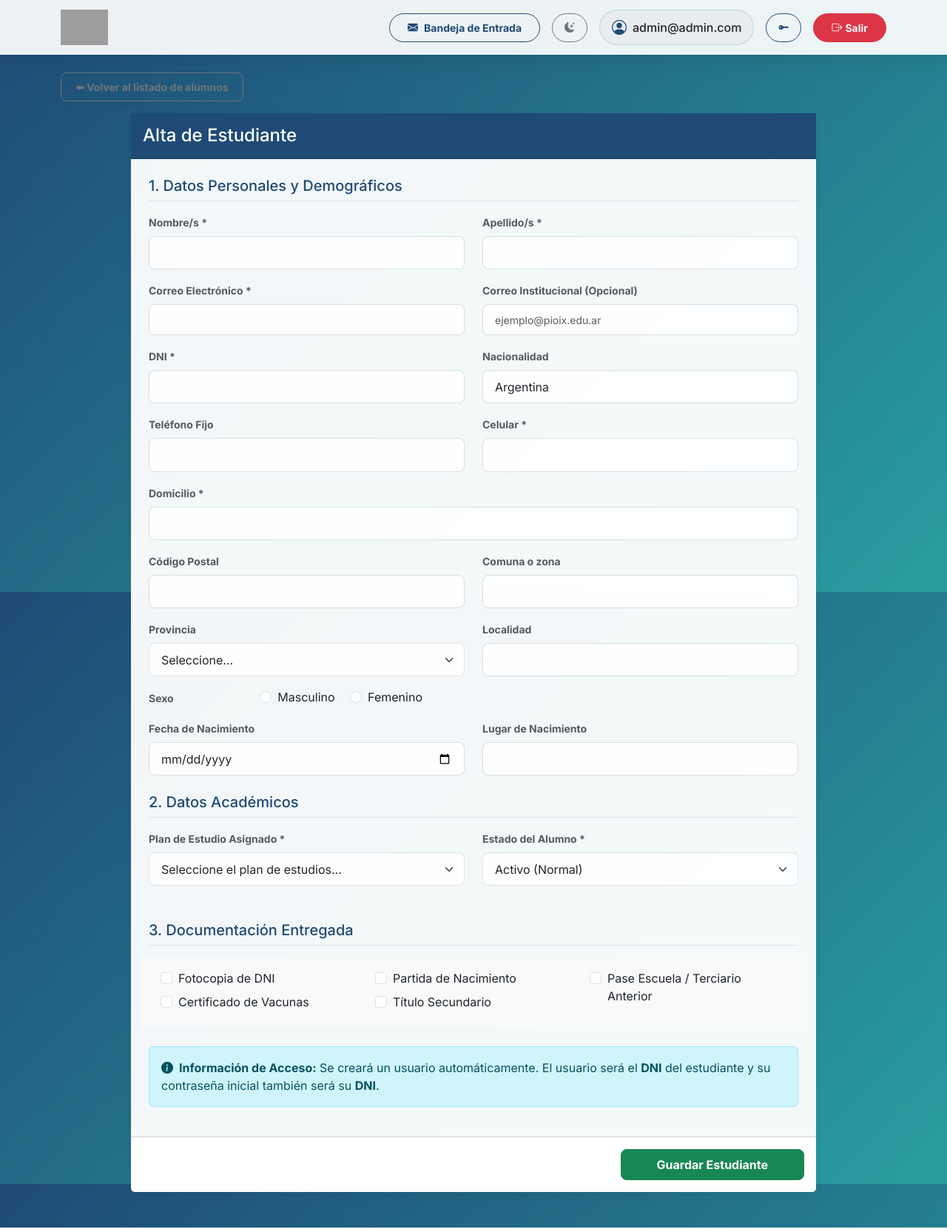
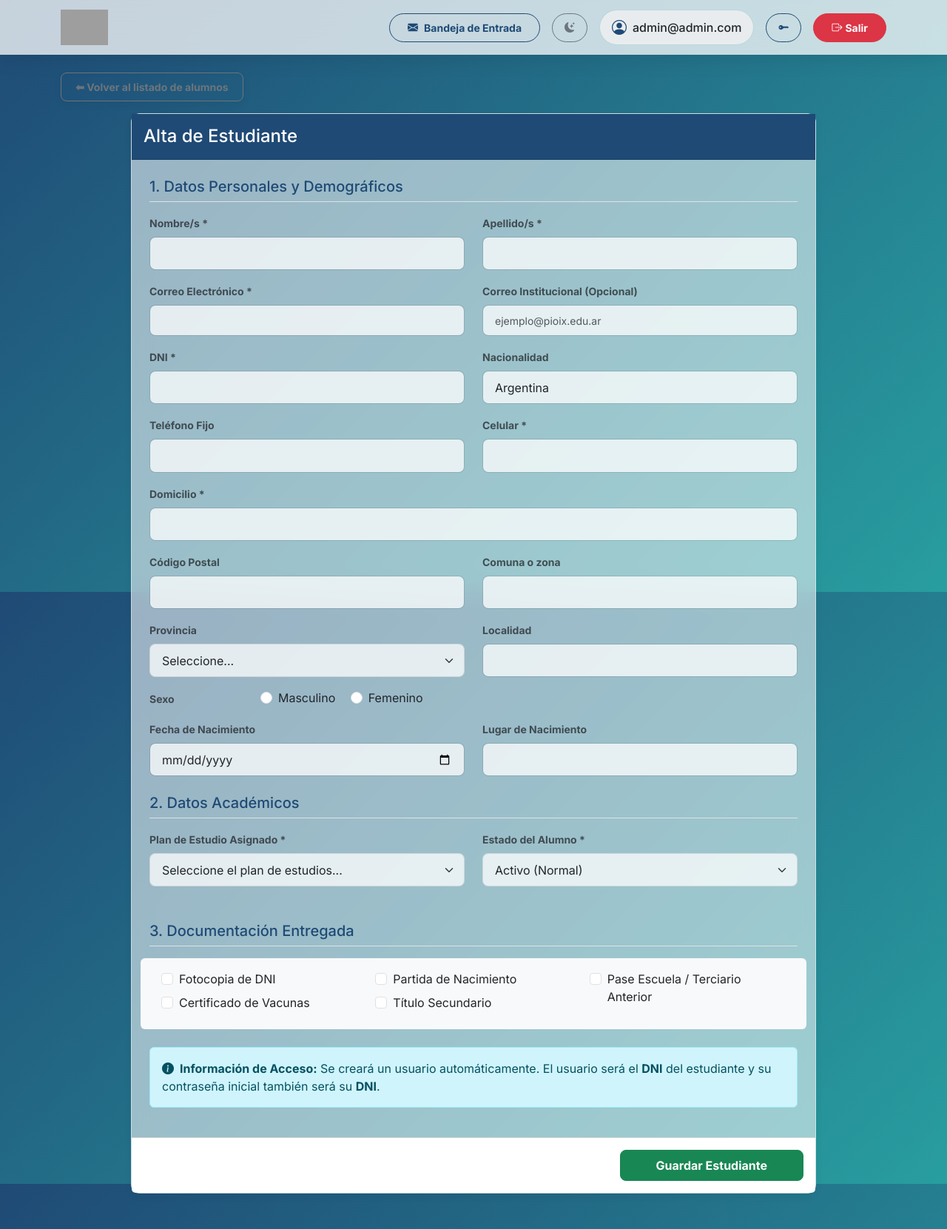
Before and after one commit to lucianonahuelrusso1991/SIGEET, a Django app: page /alumnos/nuevo/ in a window 1280 px wide. Shown: the whole page at 74% size. Run offline with Django 5.2, Linux system fonts and the light colour scheme; a user stored in the database is signed in; data comes from the database, SQL or seed files in the repository; data that the repository does not hold is empty; some libraries are stand-ins or nearby versions; grey boxes are pictures that could not be loaded.

Commit message:
UI: Bajar la opacidad de las tarjetas para maximizar el efecto cristal (Glassmorphism)

```diff
--- a/gestion/templates/base.html
+++ b/gestion/templates/base.html
@@ -115,17 +115,17 @@
 
         .card {
             border-radius: 12px;
-            background: rgba(255, 255, 255, 0.95);
-            border: 1px solid rgba(255, 255, 255, 0.3);
-            backdrop-filter: blur(12px);
-            -webkit-backdrop-filter: blur(12px);
+            background: rgba(255, 255, 255, 0.55) !important;
+            border: 1px solid rgba(255, 255, 255, 0.5) !important;
+            backdrop-filter: blur(16px);
+            -webkit-backdrop-filter: blur(16px);
             box-shadow: 0 8px 32px rgba(0, 0, 0, 0.1) !important;
             transition: all 0.3s ease;
         }
 
         [data-bs-theme="dark"] .card {
-            background: rgba(30, 30, 30, 0.85);
-            border: 1px solid rgba(255,255,255,0.1);
+            background: rgba(30, 30, 30, 0.6) !important;
+            border: 1px solid rgba(255,255,255,0.1) !important;
             box-shadow: 0 8px 32px rgba(0, 0, 0, 0.3) !important;
         }
 
@@ -134,7 +134,7 @@
             border: 1px solid rgba(0,0,0,0.1);
             padding: 0.6rem 1rem;
             transition: all 0.2s;
-            background-color: rgba(255, 255, 255, 0.9);
+            background-color: rgba(255, 255, 255, 0.75) !important;
         }
         .form-control:focus, .form-select:focus {
             box-shadow: 0 0 0 4px rgba(40, 158, 160, 0.25);
@@ -160,7 +160,7 @@
 
         .navbar-custom {
             border-bottom: none;
-            background: rgba(255, 255, 255, 0.92) !important;
+            background: rgba(255, 255, 255, 0.75) !important;
             backdrop-filter: blur(15px);
             -webkit-backdrop-filter: blur(15px);
             box-shadow: 0 4px 30px rgba(0,0,0,0.1) !important;
```
